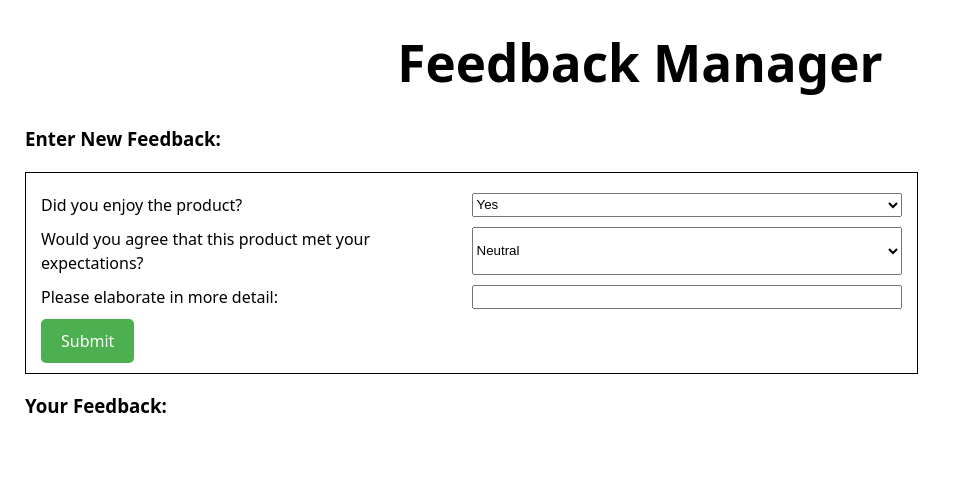
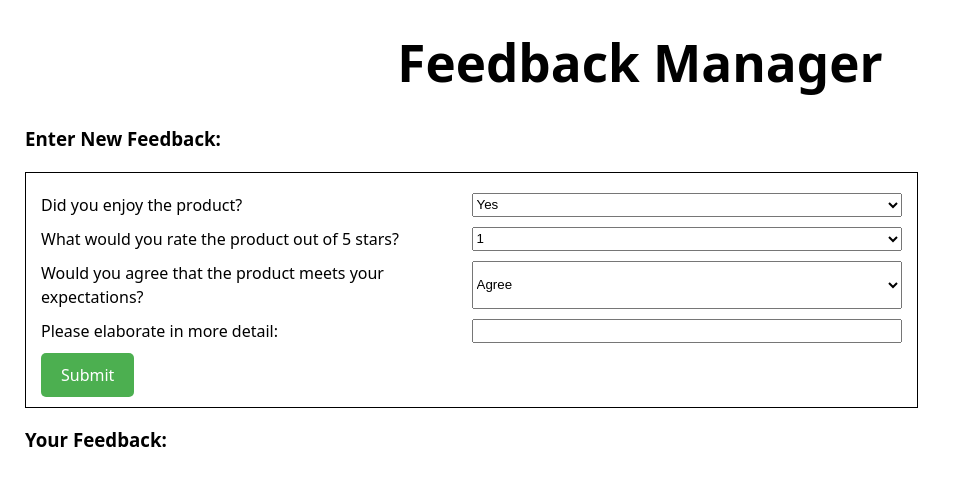
Before and after one commit to JamesBarnes48/FeedbackManagerClient, a Vue app: page / in a window 1280 px wide. Shown: the top 486 px of the page, without its empty margins (0-956 px from the left). Built offline with nearby package versions, Linux system fonts and the light colour scheme.

Commit message:
add another input to form

```diff
--- a/src/components/FeedbackInput.vue
+++ b/src/components/FeedbackInput.vue
@@ -7,15 +7,17 @@
         props: {},
         setup(props) {
             let enjoymentInput = ref(true),
-            expectationInput = ref(2),
+            ratingInput = ref(0),
+            expectationInput = ref('agree'),
             detailsInput = ref('');
 
-            const submitFeedback = (feedbackData: [boolean, number, string]) => {
+            const submitFeedback = (feedbackData: [boolean, number, string, string]) => {
                 console.info(feedbackData);
             };
 
             return {
                 enjoymentInput,
+                ratingInput,
                 expectationInput,
                 detailsInput,
                 submitFeedback
@@ -34,20 +36,30 @@
             </select>
         </div>
         <div class="input-row">
-            <label>Would you agree that this product met your expectations?</label>
-            <select v-model.number="expectationInput">
-                <option value="0">Strongly disagree</option>
-                <option value="1">Disagree</option>
-                <option value="2">Neutral</option>
-                <option value="3">Agree</option>
-                <option value="4">Strongly agree</option>
+            <label>What would you rate the product out of 5 stars?</label>
+            <select v-model.number="ratingInput">
+                <option value="0">1</option>
+                <option value="1">2</option>
+                <option value="2">3</option>
+                <option value="3">4</option>
+                <option value="4">5</option>
+            </select>
+        </div>
+        <div class="input-row">
+            <label>Would you agree that the product meets your expectations?</label>
+            <select v-model="expectationInput">
+                <option value="strongly disagree">Strongly disagree</option>
+                <option value="disagree">Disagree</option>
+                <option value="neither agree nor disagree">Neither agree nor disagree</option>
+                <option value="agree">Agree</option>
+                <option value="strongly agree">Strongly agree</option>
             </select>
         </div>
         <div class="input-row">
             <label>Please elaborate in more detail:</label>
             <input v-model="detailsInput" type="text" />
         </div>
-        <span class="submit-button" @click="submitFeedback([enjoymentInput, expectationInput, detailsInput])">Submit</span>
+        <span class="submit-button" @click="submitFeedback([enjoymentInput, ratingInput, expectationInput, detailsInput])">Submit</span>
     </div>
 </template>
 
```
